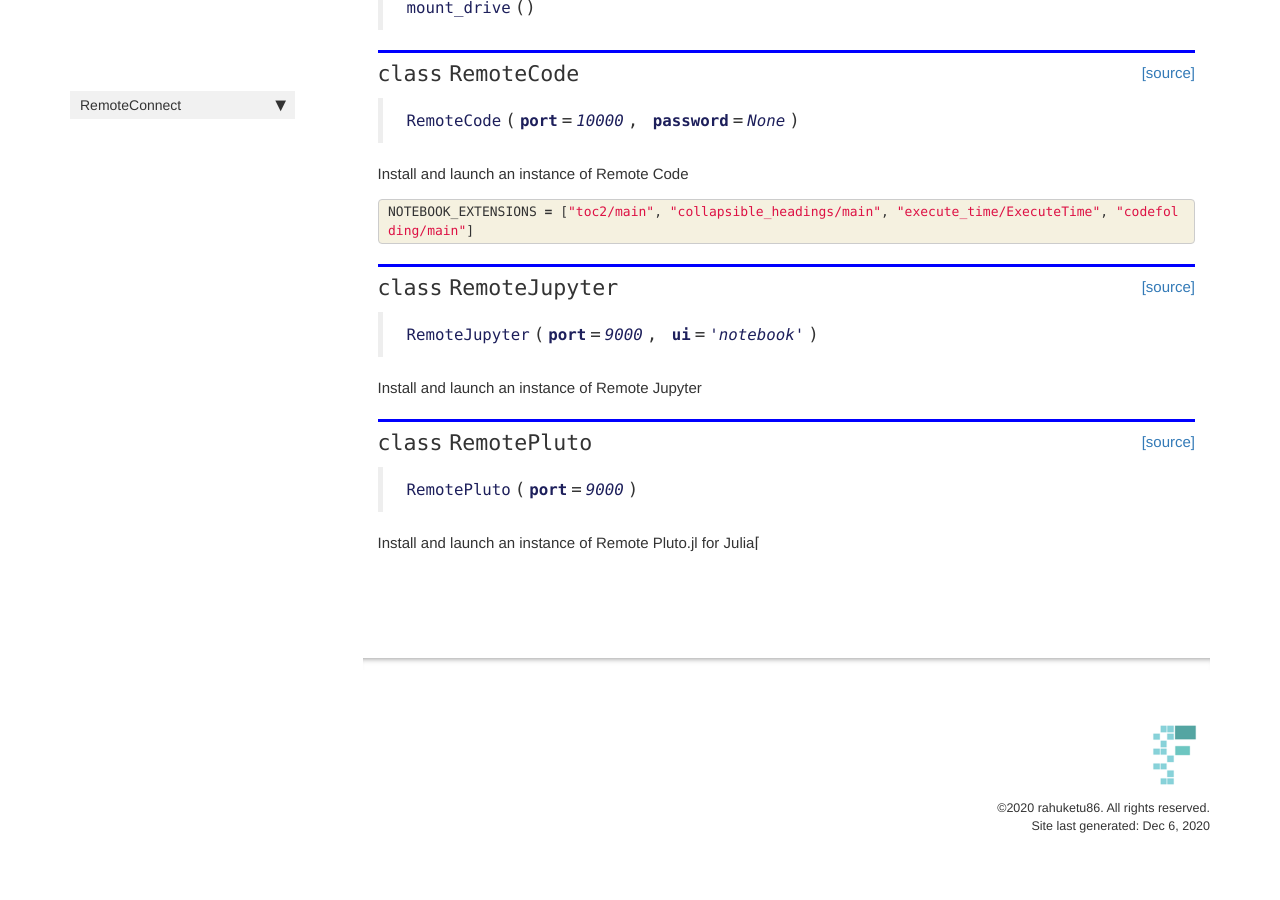
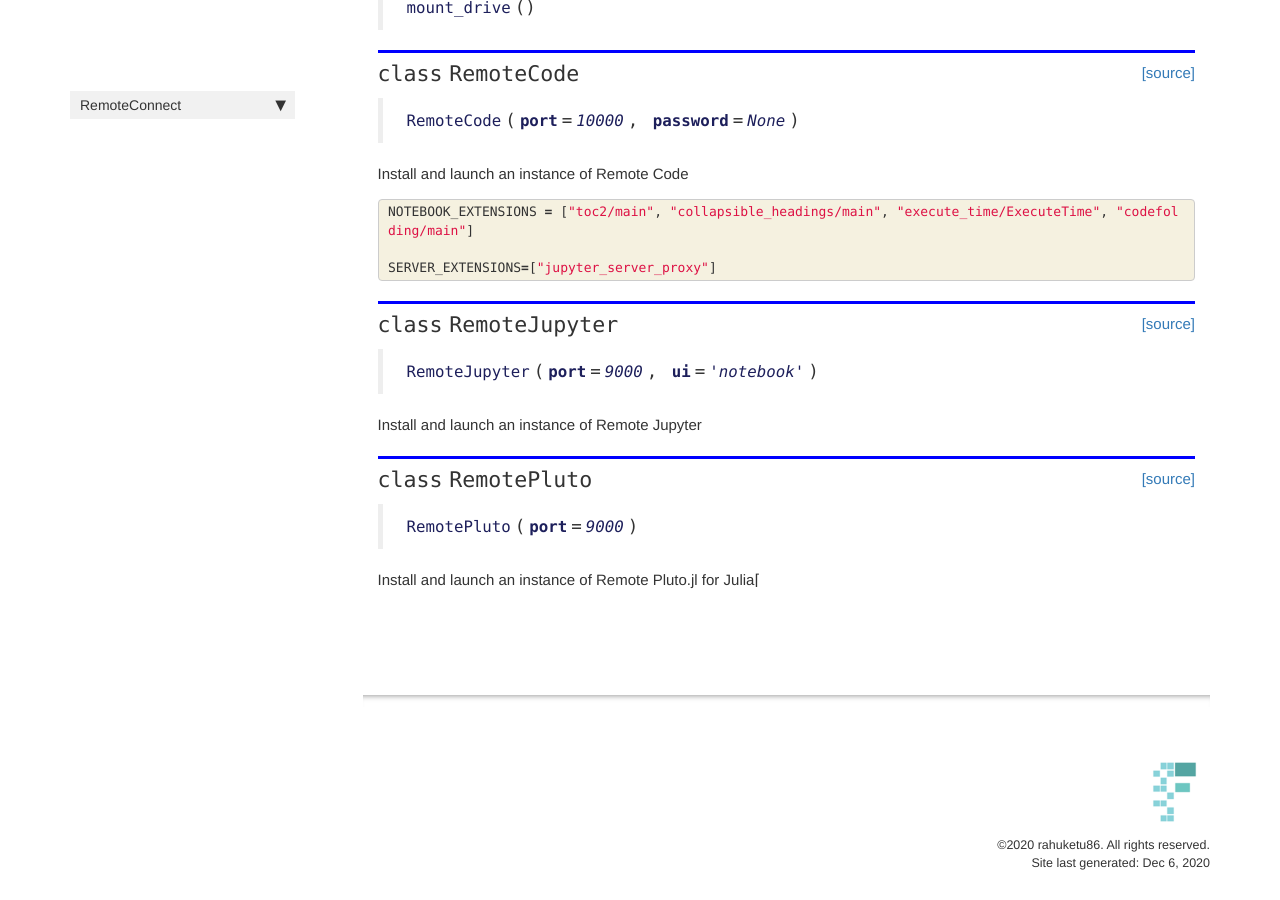
Before and after one commit to Rahuketu86/RemoteConnect, a Jekyll site: the page built from docs/core.html, in a window 1280 px wide and 900 px high, scrolled down 902 px. Built offline with Jekyll 4.4.1, drawn with Linux system fonts in a browser that asks for light colours; nearby versions of some CDN libraries; comment, search, counter and statistics services are not loaded.

Commit message:
Modified server extension for jupyter-proxy

```diff
--- a/RemoteConnect/_nbdev.py
+++ b/RemoteConnect/_nbdev.py
@@ -10,6 +10,7 @@
          "mount_drive": "00_core.ipynb",
          "RemoteCode": "00_core.ipynb",
          "NOTEBOOK_EXTENSIONS": "00_core.ipynb",
+         "SERVER_EXTENSIONS": "00_core.ipynb",
          "RemoteJupyter": "00_core.ipynb",
          "RemotePluto": "00_core.ipynb",
          "start_code": "01_cli.ipynb",
--- a/RemoteConnect/core.py
+++ b/RemoteConnect/core.py
@@ -1,7 +1,7 @@
 # AUTOGENERATED! DO NOT EDIT! File to edit: nbs/00_core.ipynb (unless otherwise specified).
 
 __all__ = ['IN_COLAB', 'EXTENSIONS', 'say_hello', 'connect_to_ngrok', 'execute_cmd', 'mount_drive', 'RemoteCode',
-           'NOTEBOOK_EXTENSIONS', 'RemoteJupyter', 'RemotePluto']
+           'NOTEBOOK_EXTENSIONS', 'SERVER_EXTENSIONS', 'RemoteJupyter', 'RemotePluto']
 
 # Cell
 # IN_COLAB = 'google.colab' in str(get_ipython())
@@ -97,6 +97,8 @@
 # Cell
 NOTEBOOK_EXTENSIONS = ["toc2/main", "collapsible_headings/main", "execute_time/ExecuteTime", "codefolding/main"]
 
+SERVER_EXTENSIONS=["jupyter_server_proxy"]
+
 # Cell
 class RemoteJupyter:
     """ Install and launch an instance of Remote Jupyter"""
@@ -116,6 +118,8 @@
         subprocess.run(["jupyter", "nbextensions_configurator","enable",  "--system"], stdout=subprocess.PIPE)
         for ext in NOTEBOOK_EXTENSIONS:
             subprocess.run(["jupyter", "nbextension", "enable", ext], stdout=subprocess.PIPE)
+        for ext in SERVER_EXTENSIONS:
+            subprocess.run(["jupyter", "serverextension", "enable", ext], stdout=subprocess.PIPE)
 
     def _start_server(self):
         self.url = connect_to_ngrok(self.port)
--- a/docs/core.html
+++ b/docs/core.html
@@ -252,6 +252,8 @@
 <div class="inner_cell">
     <div class="input_area">
 <div class=" highlight hl-ipython3"><pre><span></span><span class="n">NOTEBOOK_EXTENSIONS</span> <span class="o">=</span> <span class="p">[</span><span class="s2">&quot;toc2/main&quot;</span><span class="p">,</span> <span class="s2">&quot;collapsible_headings/main&quot;</span><span class="p">,</span> <span class="s2">&quot;execute_time/ExecuteTime&quot;</span><span class="p">,</span> <span class="s2">&quot;codefolding/main&quot;</span><span class="p">]</span>
+
+<span class="n">SERVER_EXTENSIONS</span><span class="o">=</span><span class="p">[</span><span class="s2">&quot;jupyter_server_proxy&quot;</span><span class="p">]</span>
 </pre></div>
 
     </div>
@@ -272,7 +274,7 @@
 
 
 <div class="output_markdown rendered_html output_subarea ">
-<h2 id="RemoteJupyter" class="doc_header"><code>class</code> <code>RemoteJupyter</code><a href="https://github.com/rahuketu86/RemoteConnect/tree/master/RemoteConnect/core.py#L101" class="source_link" style="float:right">[source]</a></h2><blockquote><p><code>RemoteJupyter</code>(<strong><code>port</code></strong>=<em><code>9000</code></em>, <strong><code>ui</code></strong>=<em><code>'notebook'</code></em>)</p>
+<h2 id="RemoteJupyter" class="doc_header"><code>class</code> <code>RemoteJupyter</code><a href="https://github.com/rahuketu86/RemoteConnect/tree/master/RemoteConnect/core.py#L103" class="source_link" style="float:right">[source]</a></h2><blockquote><p><code>RemoteJupyter</code>(<strong><code>port</code></strong>=<em><code>9000</code></em>, <strong><code>ui</code></strong>=<em><code>'notebook'</code></em>)</p>
 </blockquote>
 <p>Install and launch an instance of Remote Jupyter</p>
 
@@ -304,7 +306,7 @@
 
 
 <div class="output_markdown rendered_html output_subarea ">
-<h2 id="RemotePluto" class="doc_header"><code>class</code> <code>RemotePluto</code><a href="https://github.com/rahuketu86/RemoteConnect/tree/master/RemoteConnect/core.py#L137" class="source_link" style="float:right">[source]</a></h2><blockquote><p><code>RemotePluto</code>(<strong><code>port</code></strong>=<em><code>9000</code></em>)</p>
+<h2 id="RemotePluto" class="doc_header"><code>class</code> <code>RemotePluto</code><a href="https://github.com/rahuketu86/RemoteConnect/tree/master/RemoteConnect/core.py#L141" class="source_link" style="float:right">[source]</a></h2><blockquote><p><code>RemotePluto</code>(<strong><code>port</code></strong>=<em><code>9000</code></em>)</p>
 </blockquote>
 <p>Install and launch an instance of Remote Pluto.jl for Julia⌈</p>
 
```
Also changed, not shown: 2 other files.
